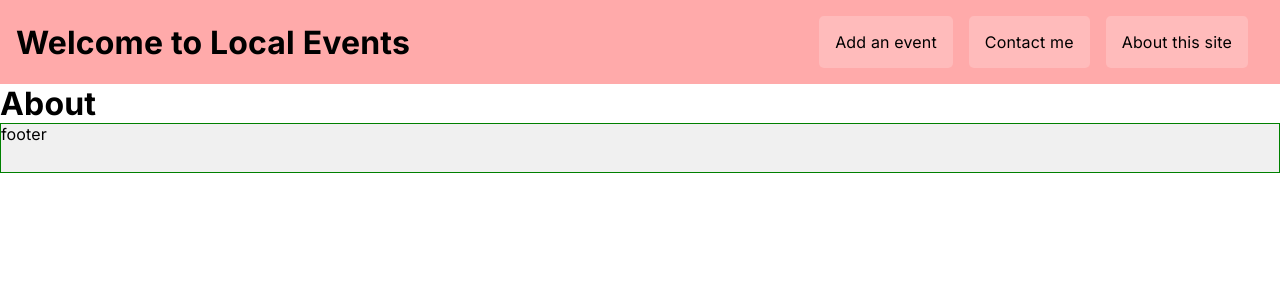
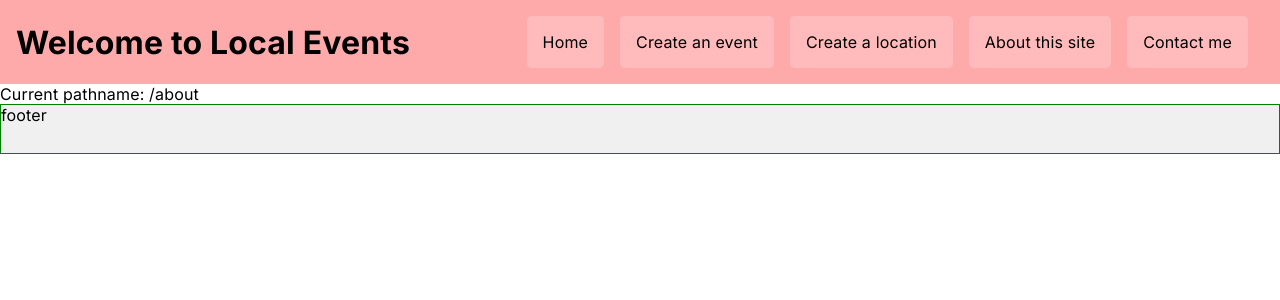
Before and after one commit to ccozens/local_events, a Next.js app: page /about in a window 1280 px wide. Shown: the top 300 px of the page. Built offline with nearby package versions, Linux system fonts and the light colour scheme.

Commit message:
changed to single layout applied automatically; added dynamic Home link when not on home pge

```diff
--- a/src/components/Navbar.tsx
+++ b/src/components/Navbar.tsx
@@ -1,13 +1,21 @@
 import styles from '@/styles/Header.module.css';
 import Link from 'next/link';
 import { useRef } from 'react';
+import { usePathname } from 'next/navigation';
 
 export default function NavBar() {
 	const navList = [
-		{ title: 'Add an event', link: '/createEvent' },
+		{ title: 'Create an event', link: '/createEvent' },
+		{ title: 'Create a location', link: '/createLocation' },
+		{ title: 'About this site', link: '/about' },
 		{ title: 'Contact me', link: '/contact' },
-		{ title: 'About this site', link: '/about' },
 	];
+
+	// add /home link to navList if not on home page
+	const pathname = usePathname();
+	if (pathname !== '/') {
+		navList.unshift({ title: 'Home', link: '/' });
+	}
 
 	// useRef to access DOM elements
 	const navBarRef = useRef<HTMLUListElement>(null);
--- a/src/pages/_app.tsx
+++ b/src/pages/_app.tsx
@@ -17,8 +17,9 @@ export default function App({
 	pageProps,
 }: AppPropsWithLayout) {
 	// Use the layout defined at the page level, if available
-	const getLayout = Component.getLayout ?? ((page) => page);
-	return getLayout(
+	// const getLayout = Component.getLayout ?? ((page) => page);
+
+	return (
 		<Layout>
 			<Component {...pageProps} />
 		</Layout>
--- a/src/pages/about.tsx
+++ b/src/pages/about.tsx
@@ -1,8 +1,16 @@
-export default function About () {
+/* export default function About () {
 
     return (
         <div>
             <h1>About</h1>
+
         </div>
     )
+} */
+
+import { usePathname } from 'next/navigation';
+
+export default function About() {
+  const pathname = usePathname();
+  return <>Current pathname: {pathname}</>;
 }
```
Also changed, not shown: src/pages/index.tsx (+1 -10 lines).
